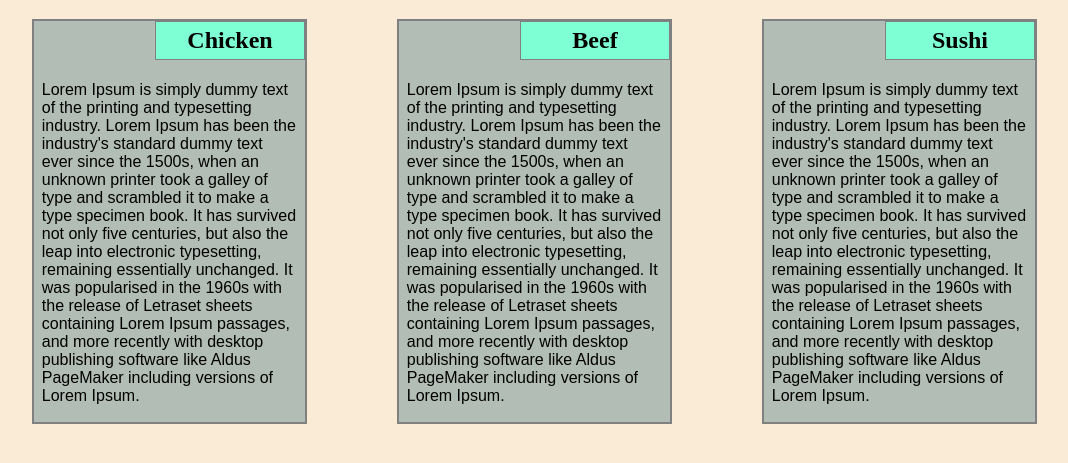
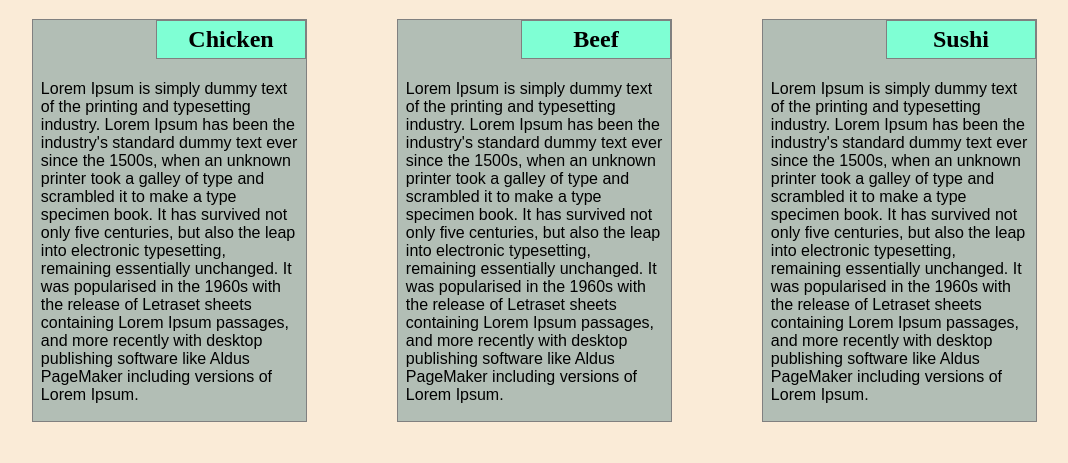
Before and after one commit to Judelugo/mod2_solution, a plain HTML site: page index.html in a window 1280 px wide. Shown: the part 61-524 px from the top of the page, without its empty margins (128-1196 px from the left). Drawn offline with Linux system fonts and the light colour scheme.

Commit message:
Update Index.css

```diff
--- a/Index.css
+++ b/Index.css
@@ -39,10 +39,10 @@ p{
 	background: #B2BEB5;
 }
 
-@media(min-width: 150px){
+@media(min-width: 992px){
 	.col-lg-1, .col-lg-2, .col-lg-3 {
 		float: left;
-		border: 2px solid gray;
+		border: 1px solid gray;
 		background: #B2BEB5;
 	}
 	.col-lg-1{
```
